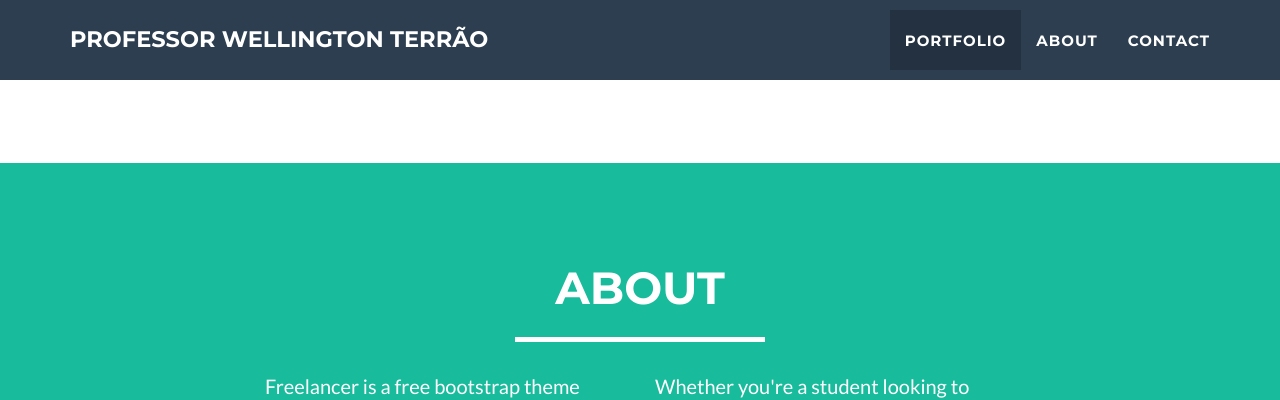
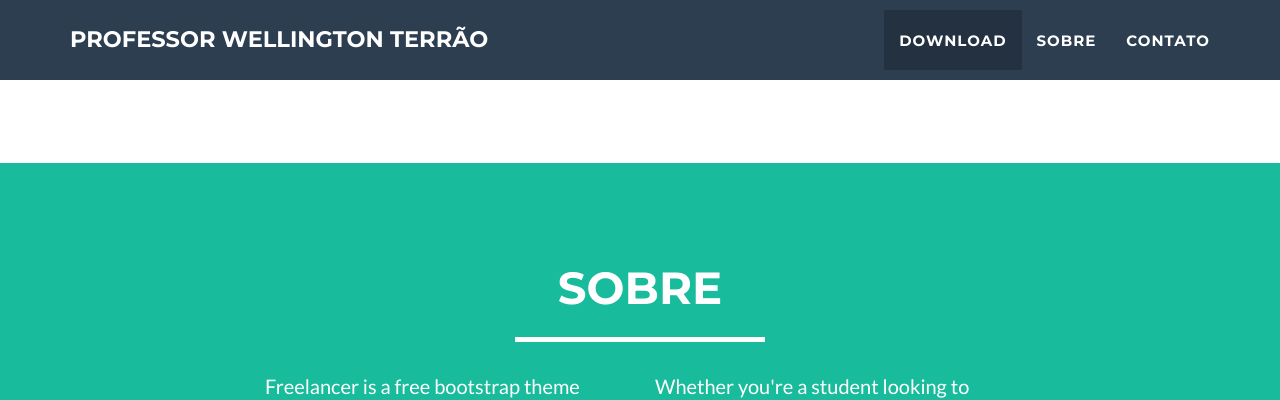
Before and after one commit to professorterrao/professorterrao.github.io, a Jekyll site: the page built from index.html, in a window 1280 px wide and 900 px high, scrolled down 1604 px. Shown: the top 400 px of the window. Built offline with Jekyll 4.4.1, drawn with Linux system fonts in a browser that asks for light colours.

Commit message:
Organiza Menu

```diff
--- a/_includes/about.html
+++ b/_includes/about.html
@@ -3,7 +3,7 @@
         <div class="container">
             <div class="row">
                 <div class="col-lg-12 text-center">
-                    <h2>About</h2>
+                    <h2>Sobre</h2>
                     <hr class="star-light">
                 </div>
             </div>
--- a/_includes/nav.html
+++ b/_includes/nav.html
@@ -19,13 +19,13 @@
                         <a href="#page-top"></a>
                     </li>
                     <li class="page-scroll">
-                        <a href="#portfolio">Portfolio</a>
+                        <a href="#portfolio">Download</a>
                     </li>
                     <li class="page-scroll">
-                        <a href="#about">About</a>
+                        <a href="#about">Sobre</a>
                     </li>
                     <li class="page-scroll">
-                        <a href="#contact">Contact</a>
+                        <a href="#contact">Contato</a>
                     </li>
                 </ul>
             </div>
```
